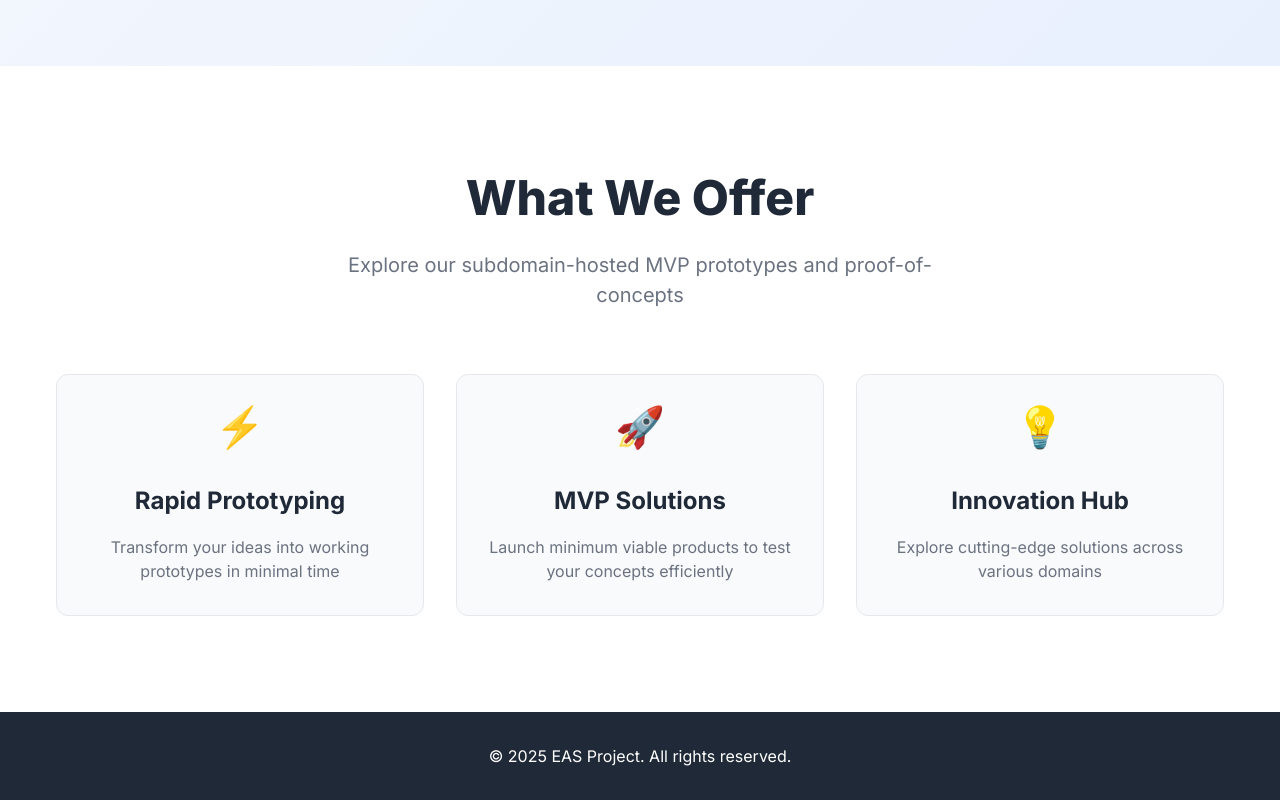
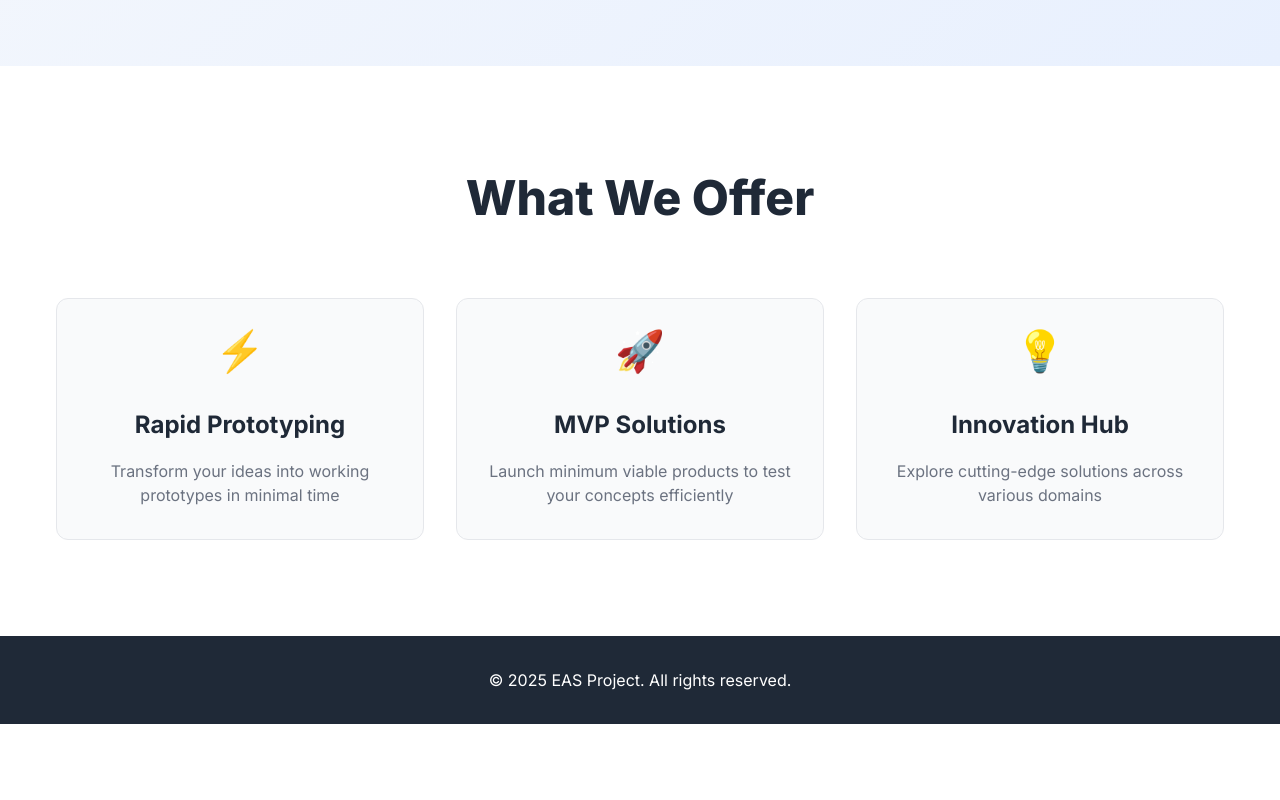
Before and after one commit to APP-EAS/easprojectshomepage, a plain HTML site: page index.html in a window 1280 px wide. Shown: the part 734-1534 px from the top of the page. After the commit the page ends 1458 px from the top, so only its background shows below. Drawn offline with nearby package versions, Linux system fonts and the light colour scheme.

Commit message:
Update index.html

```diff
--- a/index.html
+++ b/index.html
@@ -379,7 +379,6 @@
     <section class="features">
         <div class="container">
             <h2 class="section-title animate-on-scroll">What We Offer</h2>
-            <p class="section-subtitle animate-on-scroll">Explore our subdomain-hosted MVP prototypes and proof-of-concepts</p>
 
             <div class="features-grid">
                 <div class="feature-card animate-on-scroll">
```
